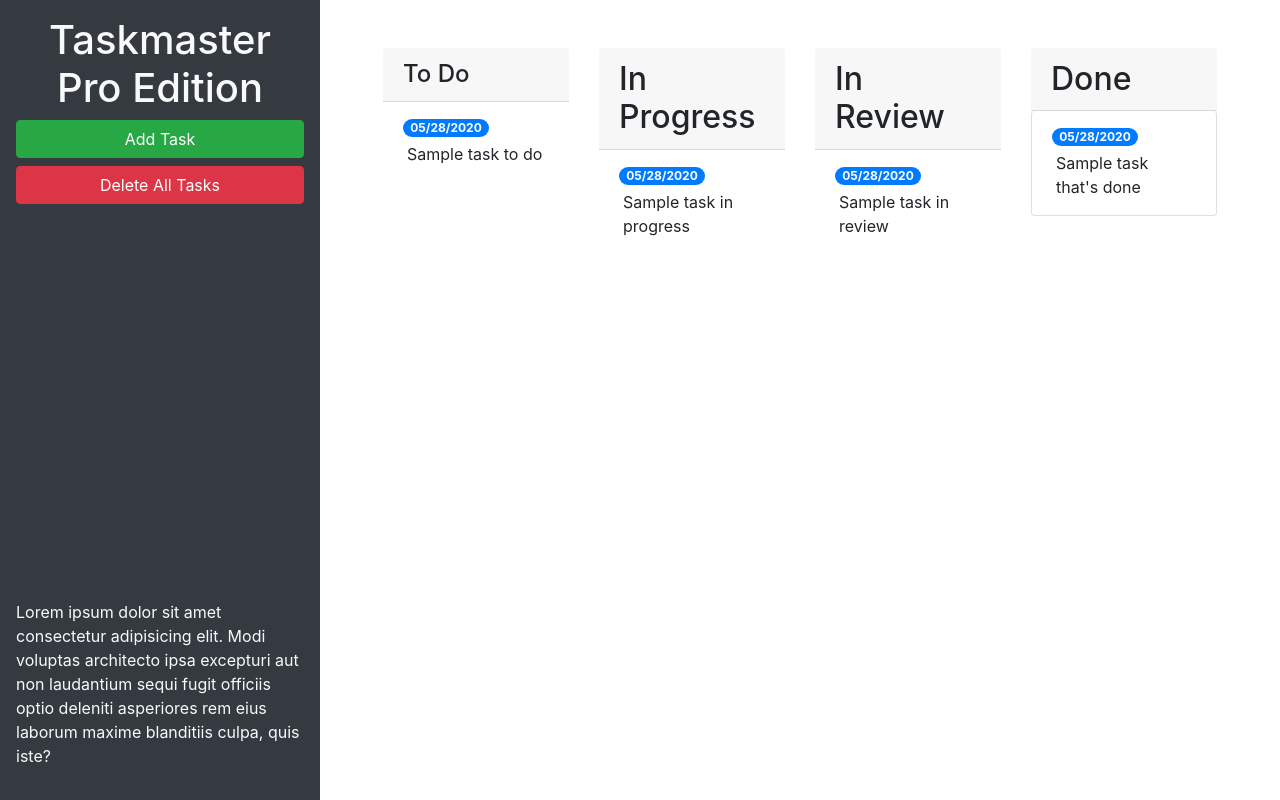
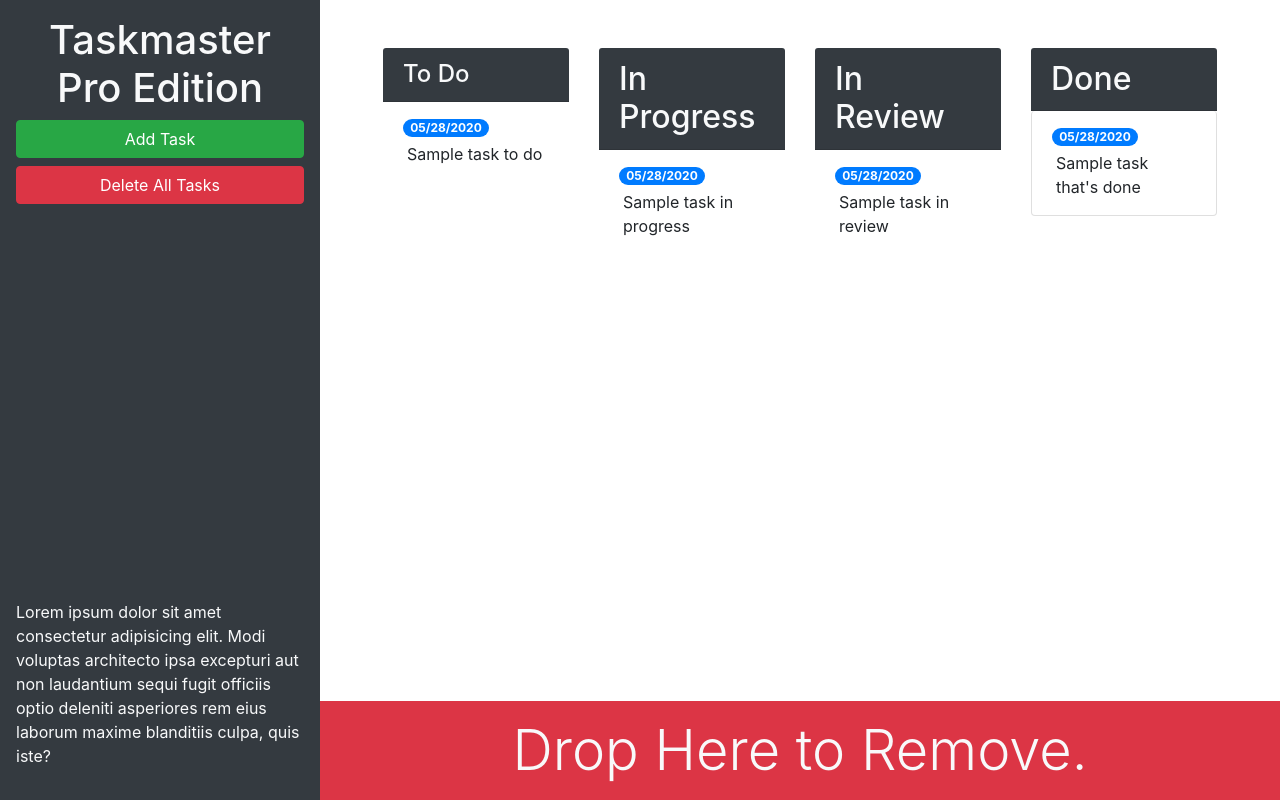
Before and after one commit to fausnightm/taskmaster-pro, a plain HTML site: page index.html in a window 1280 px wide. Drawn offline with nearby package versions, Linux system fonts and the light colour scheme.

Commit message:
bootstrap trash bar

```diff
--- a/index.html
+++ b/index.html
@@ -13,21 +13,21 @@
 <body>
 
   <div class="row min-vh-100 no-gutters">
-    <header class="col-12 col-lg-3 bg-dark text-light d-flex flex-column p-4 p-lg-3">
+    <header class="col-12 col-lg-3 bg-dark text-light sticky-top d-flex flex-column p-4 p-lg-3">
       <h1 class="text-center">Taskmaster Pro Edition</h1>
       <button id="create-task" class="btn btn-block btn-success" data-toggle="modal" data-target="#task-form-modal">Add
         Task</button>
       <button id="remove-tasks" class="btn btn-block btn-danger">Delete All Tasks</button>
-      <p class="mt-auto">Lorem ipsum dolor sit amet consectetur adipisicing elit. Modi voluptas architecto ipsa
+      <p class="mt-auto d-none d-lg-block">Lorem ipsum dolor sit amet consectetur adipisicing elit. Modi voluptas architecto ipsa
         excepturi aut non
         laudantium sequi fugit officiis optio deleniti asperiores rem eius laborum maxime blanditiis culpa, quis iste?
       </p>
     </header>
-    <main class="col-12 col-lg-9">
+    <main class="col-12 col-lg-9 d-flex flex-column">
       <div class="m-5 row justify-content-around">
         <!-- todo start -->
         <div class="col-12 col-md-6 col-xl-3 mb-3">
-          <h4 class="card-header">
+          <h4 class="card-header bg-dark text-light">
             To Do
           </h4>
           <ul id="list-toDo" class="list-group list-group-flush">
@@ -40,7 +40,7 @@
         <!-- todo end -->
         <!-- in progress start -->
         <div class="col-12 col-md-6 col-xl-3 mb-3">
-          <h2 class="card-header">
+          <h2 class="card-header bg-dark text-light">
             In Progress
           </h2>
           <ul id="list-inProgress" class="list-group list-group-flush">
@@ -53,7 +53,7 @@
         <!-- in progress end -->
         <!-- in review start -->
         <div class="col-12 col-md-6 col-xl-3 mb-3">
-          <h2 class="card-header">
+          <h2 class="card-header bg-dark text-light">
             In Review
           </h2>
           <ul id="list-inReview" class="list-group list-group-flush">
@@ -66,7 +66,7 @@
         <!-- in review end -->
         <!-- done start -->
         <div class="col-12 col-md-6 col-xl-3 mb-3">
-          <h2 class="card-header">
+          <h2 class="card-header bg-dark text-light">
             Done
           </h2>
           <ul id="list-done" class="list-group">
@@ -77,6 +77,11 @@
           </ul>
         </div>
         <!-- done end -->
+      </div>
+      <div class="mt-auto" id="trash">
+        <div class="w-100 bg-danger p-3 text-center text-light display-4">
+          Drop Here to Remove.
+        </div>
       </div>
     </main>
   </div>
```
